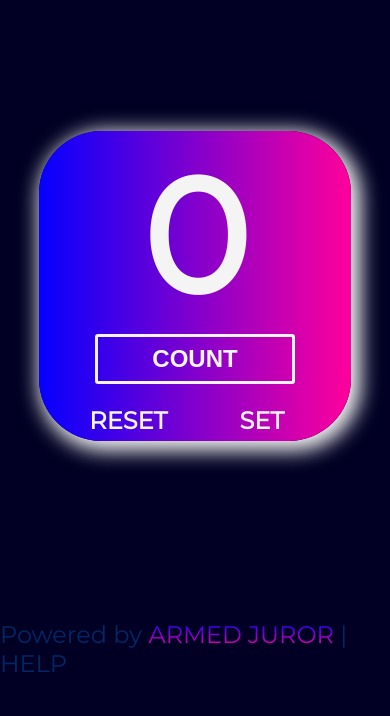
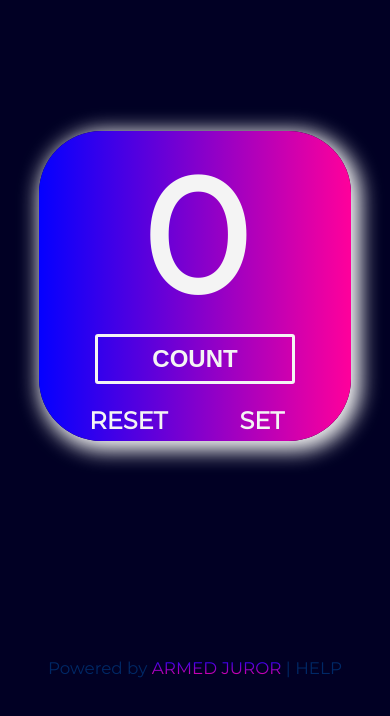
Before and after one commit to ajwadjumanpc/AlienCounter, a plain HTML site: page index.html in a window 390 px wide. Shown: the part 136-852 px from the top of the page. Drawn offline with Linux system fonts and the light colour scheme.

Commit message:
Small improvement

```diff
--- a/includes/index.css
+++ b/includes/index.css
@@ -134,5 +134,7 @@ a:hover{
         min-width: 300px;
     }.header h1{
         font-size: 3.5em;
+    }.footer p{
+        font-size:0.7em;
     }
 }
```
